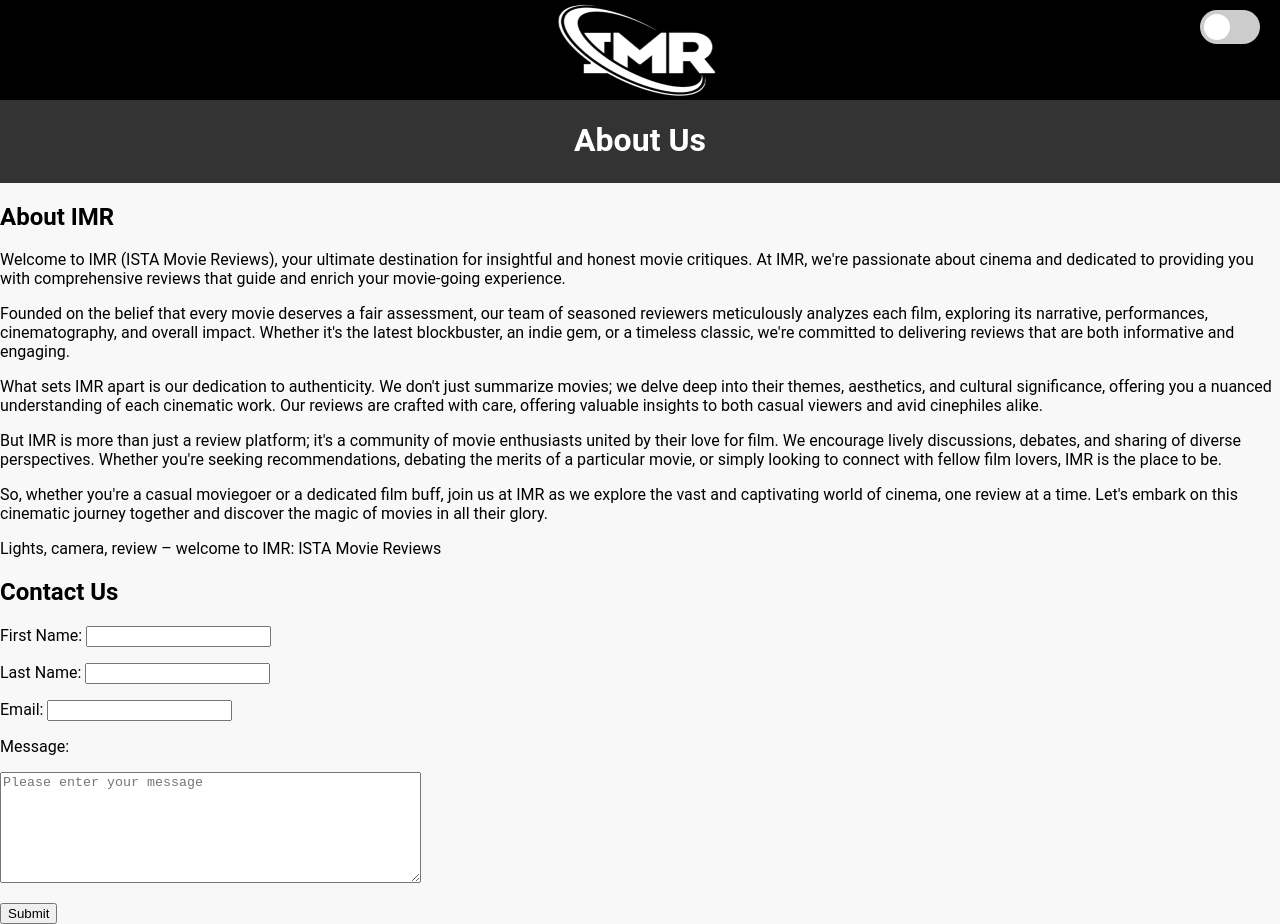
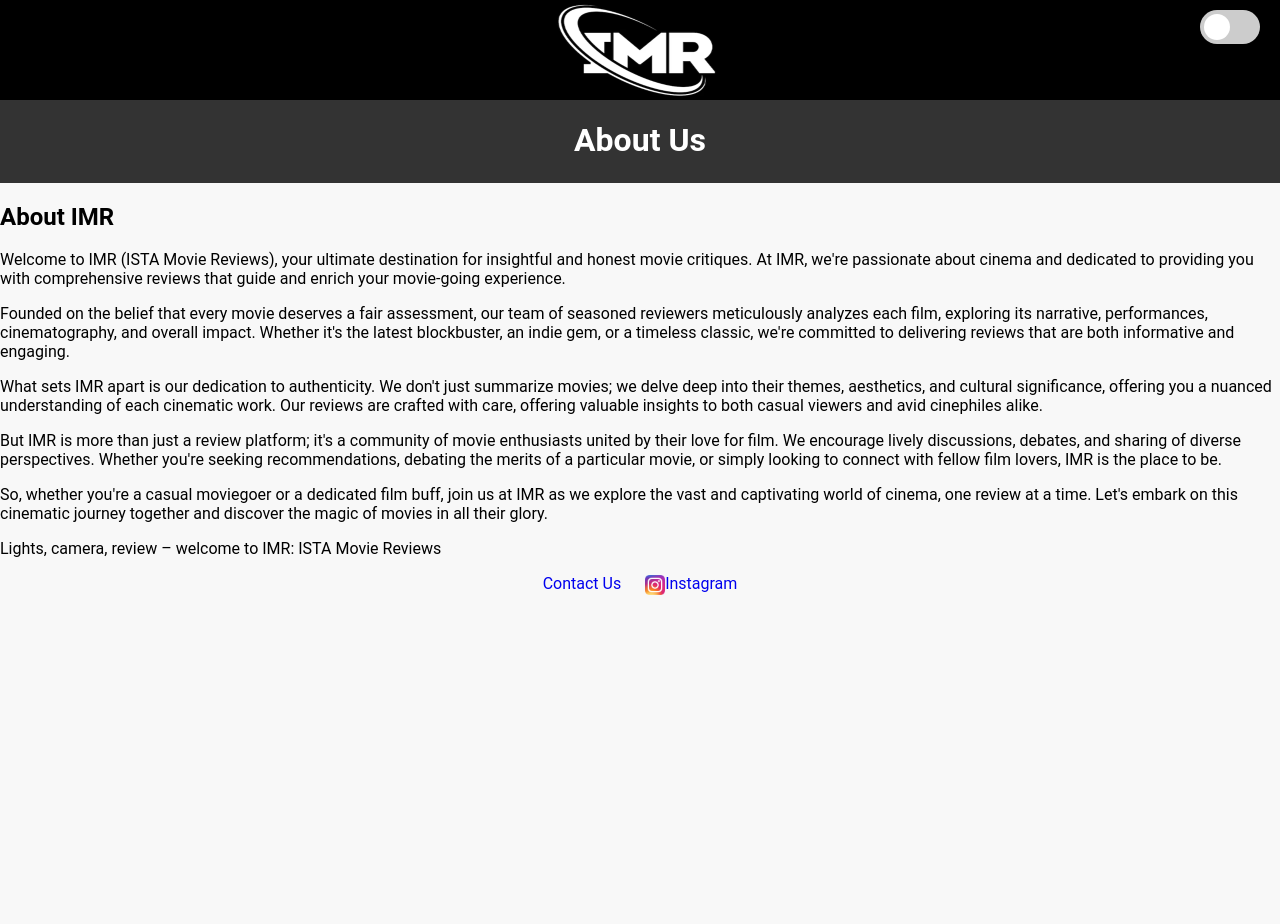
Before and after one commit to jchallenger4/ISTAFinalProject, a plain HTML site: page html/about.html in a window 1280 px wide. After the commit the page ends 800 px from the top, so only its background shows below. Drawn offline with Linux system fonts and the light colour scheme.

Commit message:
updated about us contact footer

```diff
--- a/html/about.html
+++ b/html/about.html
@@ -68,32 +68,12 @@
 				and discover the magic of movies in all their glory.</p>
 
 			<p>Lights, camera, review – welcome to IMR: ISTA Movie Reviews</p>
-		</section>
-
-		<section class="about" id="contact">
-			<h1>Contact Us</h1>
-			<form action="https://example.com/apply" class="contact-form">
-				<p>
-					<label for="first">First Name:</label>
-					<input type="text" name="first" id="first">
-				</p>
-				<p>
-					<label for="last">Last Name:</label>
-					<input type="text" name="last" id="last">
-				</p>
-				<p>
-					<label for="email">Email: </label>
-					<input type="email" name="email" id="email">
-				</p>
-				<p>
-					<label for="message">Message: </label>
-				</p>
-				<p>
-				<textarea id="message" name="message" placeholder="Please enter your message" rows="7" cols="50"></textarea>
-				</p>
-				<input type="submit">
-			</form>
-		<!--add form-->
-		</section>
+			</section>
+			<footer>
+				<div class="contact-links">
+					<a href="contact.html">Contact Us</a>
+					<a href="https://www.instagram.com/"><img src="../images/Instagram_icon.png" alt="Instagram Logo" class="instagram-icon">Instagram</a>
+				</div>
+			</footer>
 	</body>
 </html>
```
